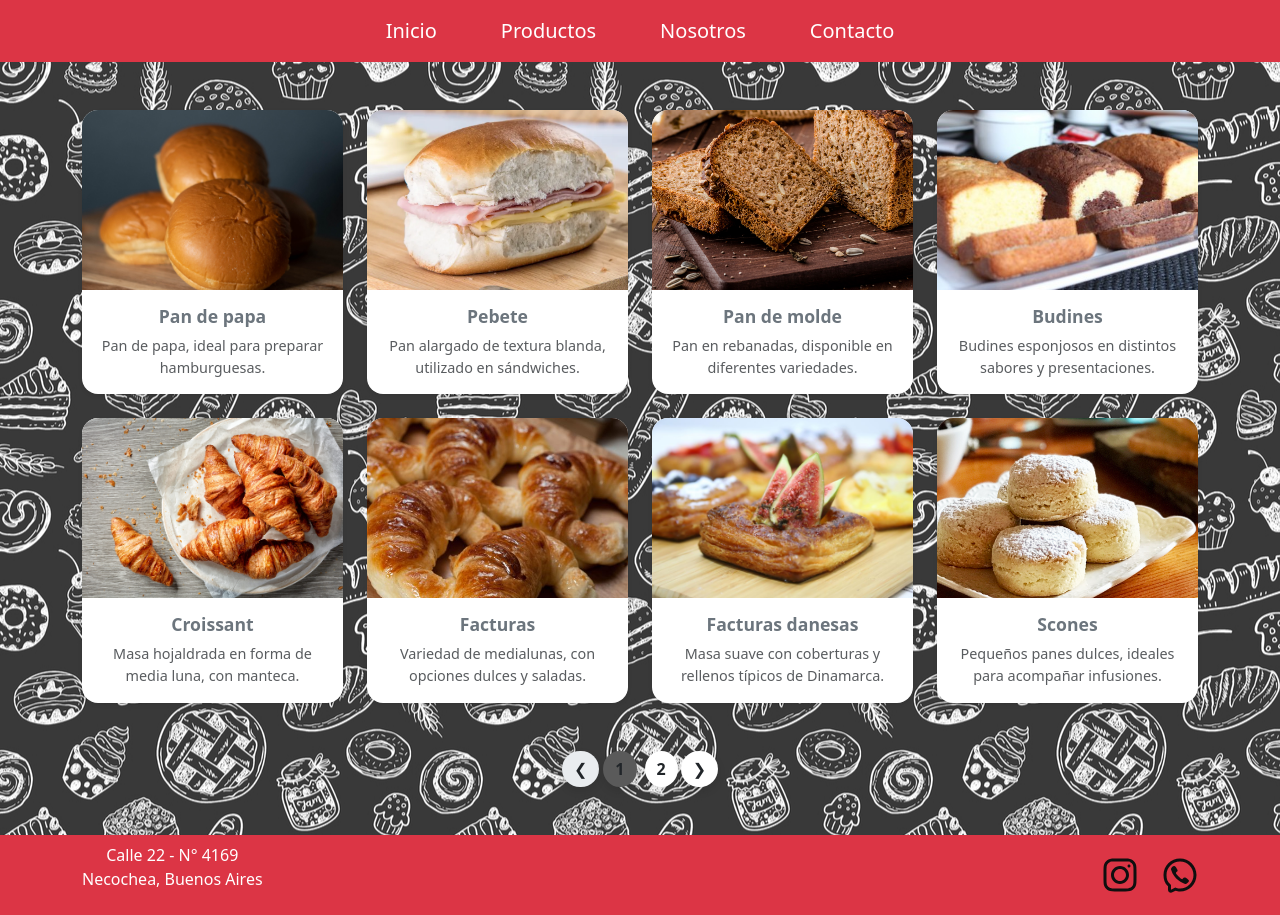
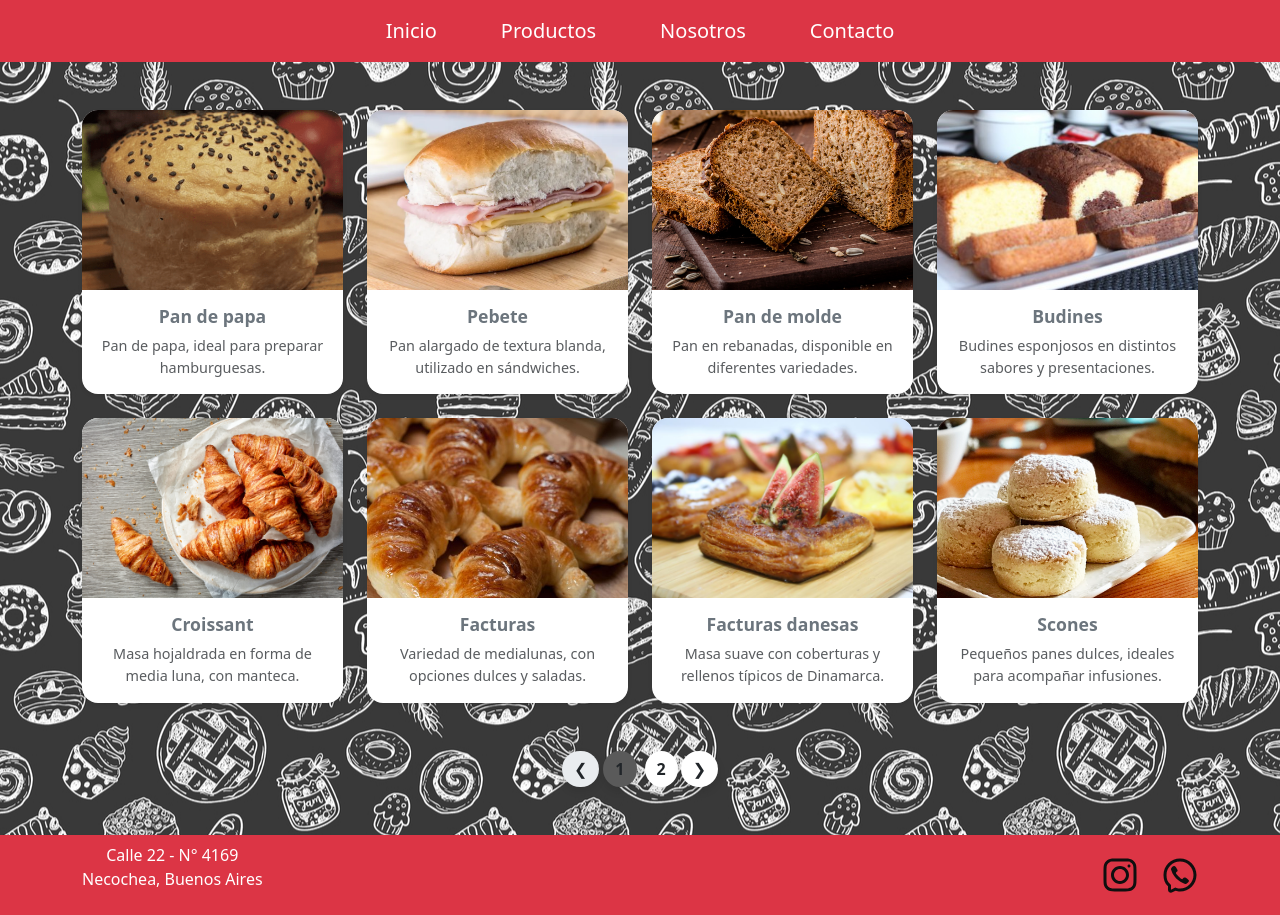
Before and after one commit to FedeCordeiro/App-LaFavorita, an Angular app: page /productos in a window 1280 px wide. Built offline with nearby package versions, Linux system fonts and the light colour scheme.

Commit message:
edit products

```diff
--- a/src/app/components/productos/productos.component.ts
+++ b/src/app/components/productos/productos.component.ts
@@ -7,7 +7,7 @@ import { Component } from '@angular/core';
 })
 export class ProductosComponent {
   productos = [
-    { id: 1, nombre: 'Pan de papa', descripcion: 'Pan de papa, ideal para preparar hamburguesas.', precio: 300, imagen: 'assets/img/productos/panpapa.jpg' },
+    { id: 1, nombre: 'Pan de papa', descripcion: 'Pan de papa, ideal para preparar hamburguesas.', precio: 300, imagen: 'assets/img/productos/panpapa.png' },
     { id: 2, nombre: 'Pebete', descripcion: 'Pan alargado de textura blanda, utilizado en sándwiches.', precio: 300, imagen: 'assets/img/productos/pebete.webp' },
     { id: 3, nombre: 'Pan de molde', descripcion: 'Pan en rebanadas, disponible en diferentes variedades.', precio: 4500, imagen: 'assets/img/productos/molde.jpg' },
     { id: 4, nombre: 'Budines', descripcion: 'Budines esponjosos en distintos sabores y presentaciones.', precio: 2500, imagen: 'assets/img/productos/budin.jpg' },
```
Also changed, not shown: src/assets/img/productos/panpapa.png (added).
